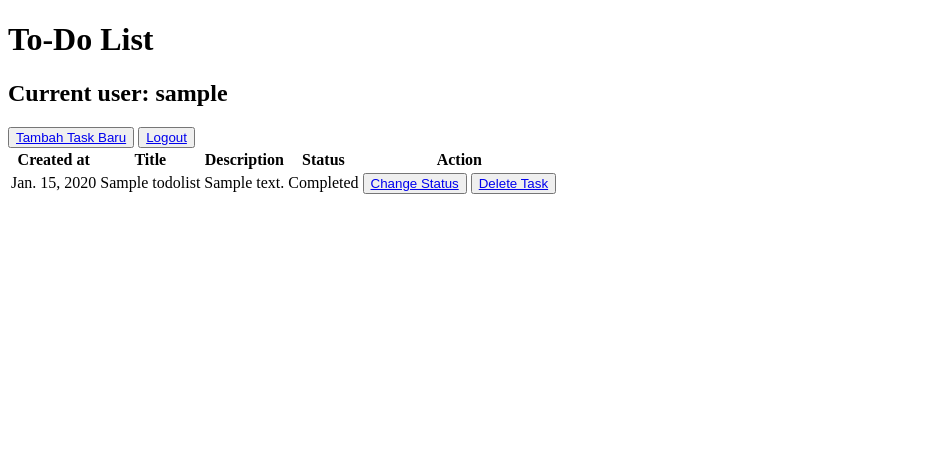
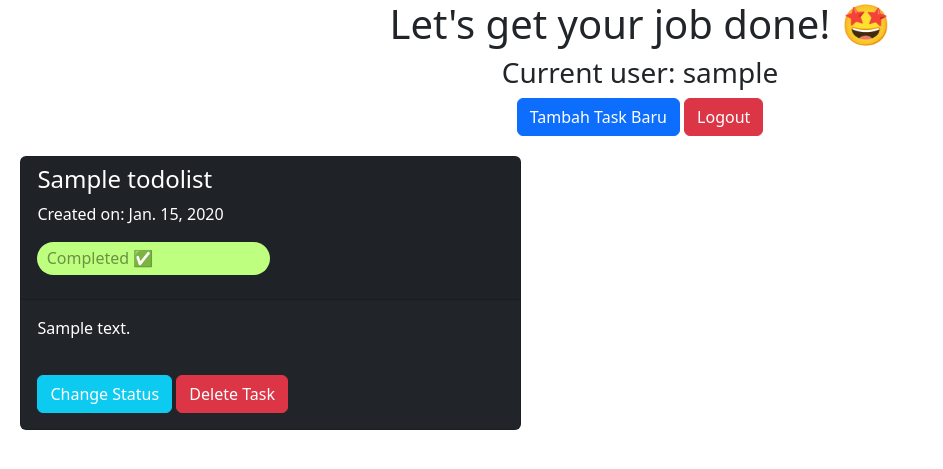
Before and after one commit to annisa27/Tugas-2-PBP-Annisa, a Django app: page /todolist/ in a window 1280 px wide. Shown: the top 469 px of the page, without its empty margins (0-943 px from the left). Run offline with Django 4.2, Linux system fonts and the light colour scheme; a user stored in the database is signed in; tables that the repository leaves empty hold one stand-in row (values such as "Sample post").

Commit message:
semi-completed task 4 with experimental ui design

```diff
--- a/todolist/templates/login.html
+++ b/todolist/templates/login.html
@@ -6,9 +6,8 @@
 {% endblock meta %}
 
 {% block content %}
-<body class="h-100" style="background-image: linear-gradient(#3494E6,#ec6ead, #ec6ead,#fff); background-repeat: no-repeat; background-size: cover; background-position: center; height: 100%;">
-  <div class="container h-100" style="background-color:#fff;border-radius: 2rem; margin-top: 10%; width:50%; height: 50%; box-shadow: 10px 10px 100px rgb(166, 166, 166);
-  " >
+<body class="h-100" style="background-image: url(https://i.pinimg.com/originals/98/3a/7a/983a7aa85688e14afd6fe2d7cc14f682.gif); background-repeat: no-repeat; background-size: cover; background-position: center; height: 100%;">
+  <div class="container h-100" style="background-color:#fff;border-radius: 2rem; margin-top: 10%; width:50%; height: 50%; box-shadow: 10px 10px 100px rgb(166, 166, 166);">
         <div class="row h-100 justify-content-center align-items-center" style="margin:4%;">
             <div class="col-10">
               <!-- Form -->
--- a/todolist/templates/todolist.html
+++ b/todolist/templates/todolist.html
@@ -1,13 +1,14 @@
 {% extends 'base.html' %}
 {% block meta %}
 <title>Todolist</title>
+<link href="https://cdn.jsdelivr.net/npm/bootstrap@5.2.1/dist/css/bootstrap.min.css" rel="stylesheet" integrity="sha384-iYQeCzEYFbKjA/T2uDLTpkwGzCiq6soy8tYaI1GyVh/UjpbCx/TYkiZhlZB6+fzT" crossorigin="anonymous">
 {% endblock meta %}
 
 {% block content %}
 <body>
-  <div>
-    <h1>To-Do List</h1>
-    <h2>Current user: {{username}}</h2>
+  <div ALIGN = "center">
+    <h1 ALIGN = "center">Let's get your job done! 🤩</h1>
+    <h3 ALIGN = "center">Current user: {{username}}</h3>
     {% if messages %}
       {% for message in messages %}
       <p>{{ message }}</p>
@@ -15,53 +16,59 @@
     {% endif %}
 
     <div>
-      <button>
-        <a href="{% url 'todolist:create_task' %}">Tambah Task Baru</a>
+      <button class="btn btn-primary btn-customized">
+        <a href="{% url 'todolist:create_task' %}" style="color: #fff; text-decoration: none;">Tambah Task Baru</a>
       </button>
-      <button>
-        <a href="{% url 'todolist:logout' %}">Logout</a>
+      <button class="btn btn-danger" >
+        <a href="{% url 'todolist:logout' %}" style="color: #fff; text-decoration: none;">Logout</a>
       </button>
     </div>
   </div>
 
-  <div>
+  <div >
+  <div >
+    <div  class="flex-container" style=" display: grid;
+    grid-template-columns: auto auto auto auto;
+    gap: 10px;
+    padding: 10px;">
     {% if todo %}
-    <table class="table-border">
-      <tr>
-        <th class="table-border">Created at</th>
-        <th class="table-border">Title</th>
-        <th class="table-border">Description</th>
-        <th class="table-border">Status</th>
-        <th class="table-border" colspan="2">Action</th>
-      </tr>
+      {% for task in todo %}
+      <div class="card text-white bg-dark mb-3" style="margin:2%">
+        <div class="card-header">
+          <h4 class="card-title">{{task.title}}</h4>
+          <p class="card-text">Created on: {{task.date}}</p>
 
-      {% for task in todo %}
-      <tr>
-        <td class="table-border">{{task.date}}</td>
-        <td class="table-border">{{task.title}}</td>
-        <td class="table-border">{{task.description}}</td>
-        <td> {% if task.is_finished %}
-          Completed
+          {% if task.is_finished %}
+          <p style="background-color: rgb(191, 255, 127); color: rgb(106, 146, 66);padding:1% 1% 1% 2%; width:50%; border-radius: 2rem;">
+            Completed ✅
+          </p>
           {% else %}
-          Pending
+          <p style="background-color: rgb(255, 244, 180); color:rgb(108, 103, 73); padding:1% 1% 1% 2%; width:50%; border-radius: 2rem;">
+            Pending ⌛️
+          </p>
           {% endif %}
-        </td>
-        <td>
-          <button>
-            <a href="{% url 'todolist:task_status' task.pk %}">Change Status</a>
+
+        </div>
+
+        <div class="card-body">
+
+          <p class="card-text">{{task.description}}</p>
+
+          <button class="btn btn-info" style="margin-top:4%;">
+            <a href="{% url 'todolist:task_status' task.pk %}" style="color: #fff; text-decoration: none;">Change Status</a>
           </button>
-        </td>
-        <td>
-          <button>
-            <a href="{% url 'todolist:delete_task' task.pk %}">Delete Task</a>
+          <button class="btn btn-danger" style="margin-top:4%;">
+            <a href="{% url 'todolist:delete_task' task.pk %}" style="color: #fff; text-decoration: none;">Delete Task</a>
           </button>
-        </td>
-      </tr>
+        </div>
+      </div>
 
     {% endfor %}
-    </table>
+
     {% else %}
     {% endif %}
   </div>
+</div>
+</div>
 </body>
 {% endblock content %}
```
Also changed, not shown: todolist/templates/create.html (+14 -60 lines).
